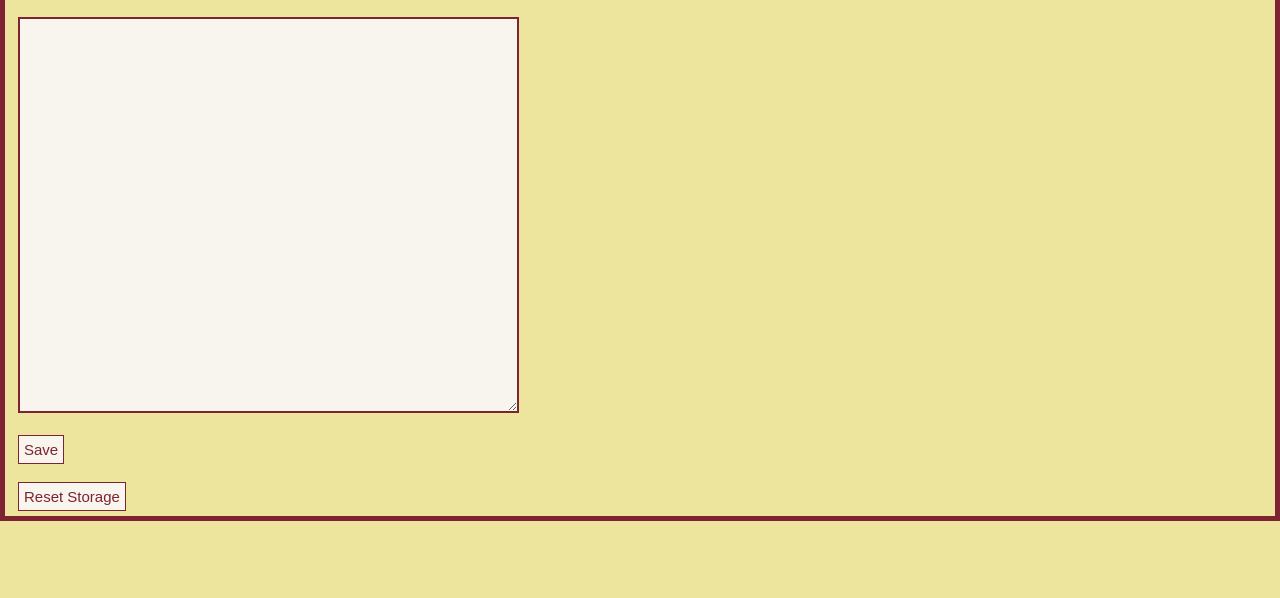
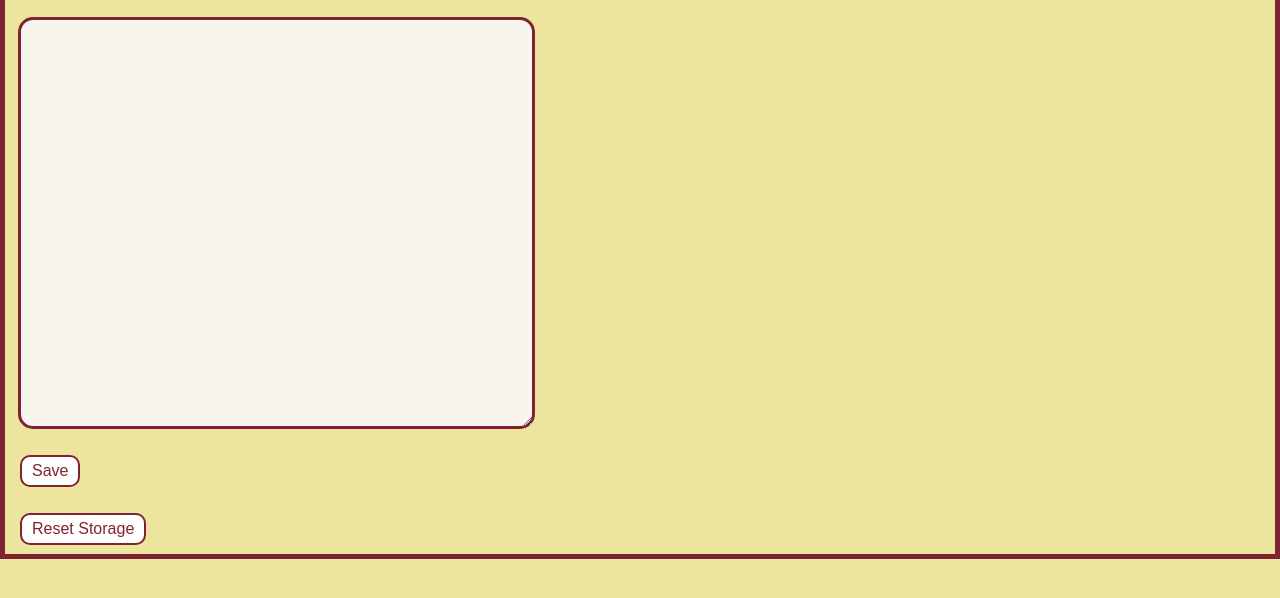
Before and after one commit to Aaron638/coms319-noted, a plain HTML site: page Noted/index.html in a window 1280 px wide. Shown: the part 128-726 px from the top of the page. Drawn offline with Linux system fonts and the light colour scheme.

Commit message:
Reformatted buttons, including adding a hover effect.

```diff
--- a/Noted/index.html
+++ b/Noted/index.html
@@ -17,6 +17,29 @@
 			border: 5.5px solid #7E2332;
 		}
 
+		.button {
+  			background-color: #7E2332;
+  			border: 2px solid #7E2332;
+  			color: white;
+  			padding: 5px 10px;
+  			text-align: center;
+  			text-decoration: none;
+			border-radius: 10px;
+  			display: inline-block;
+  			font-size: 16px;
+  			margin: 4px 2px;
+  			transition-duration: 0.4s;
+  			cursor: pointer;
+		}
+		.button1 {
+			background-color: white;
+			color: #7E2332;
+		}
+		.button1:hover {
+			background-color: #7E2332;
+			color: white;
+		}
+
 		.writeNote {
 			width: 50%;
 			float: left;
@@ -26,8 +49,9 @@
 			float: left;
 		}
 		textarea#note{
-		border: 2px solid #7E2332;
-		padding: 1px;
+		border: 3px solid #7E2332;
+		border-radius: 15px;
+		padding: 8px;
 		background-color: #f7f5ed;
 		}
 		p#p{
@@ -46,11 +70,11 @@
 		<form id="newNote">
 			<textarea name="note" id="note" rows="26" cols="60"></textarea>
 			<br><br>
-			<input type="button" style="color:#7E2332; background-color:#f7f5ed; border:1.5px solid #7E2332; font-size:15px; padding:5px;" value="Save" onClick="addNote()">
+			<button class="button button1" onClick="addNote()">Save</button>
 		</form>
 
 		<br>
-		<input type="button" id="ResetStorage" style="color:#7E2332; background-color:#f7f5ed; border:1.5px solid #7E2332; font-size:15px; padding:5px;" value="Reset Storage" onClick="reset_storage(); refreshNotes()">
+		<button class="button button1" onClick="reset_storage(); refreshNotes()">Reset Storage</button>
 		<br>
 
 	</div>
```
